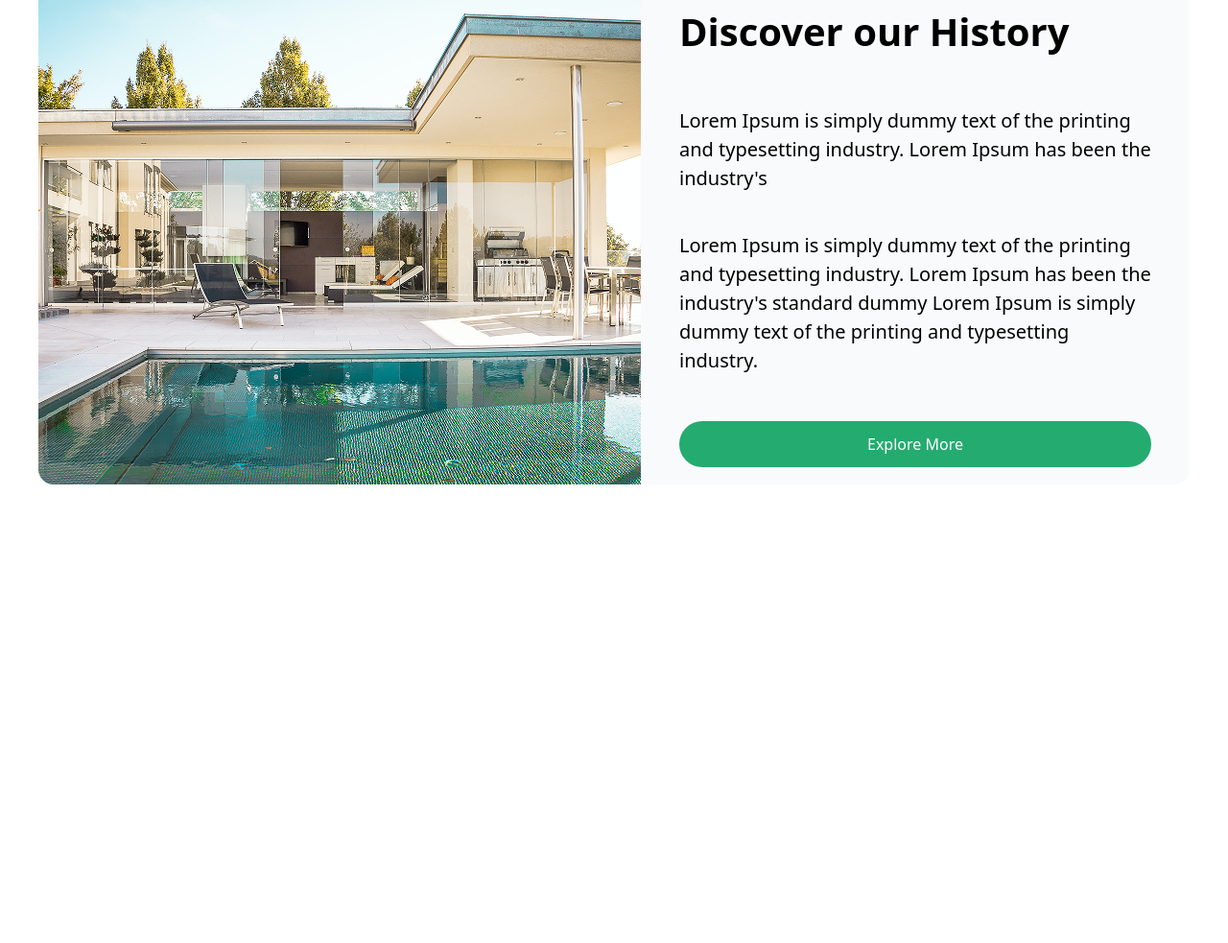
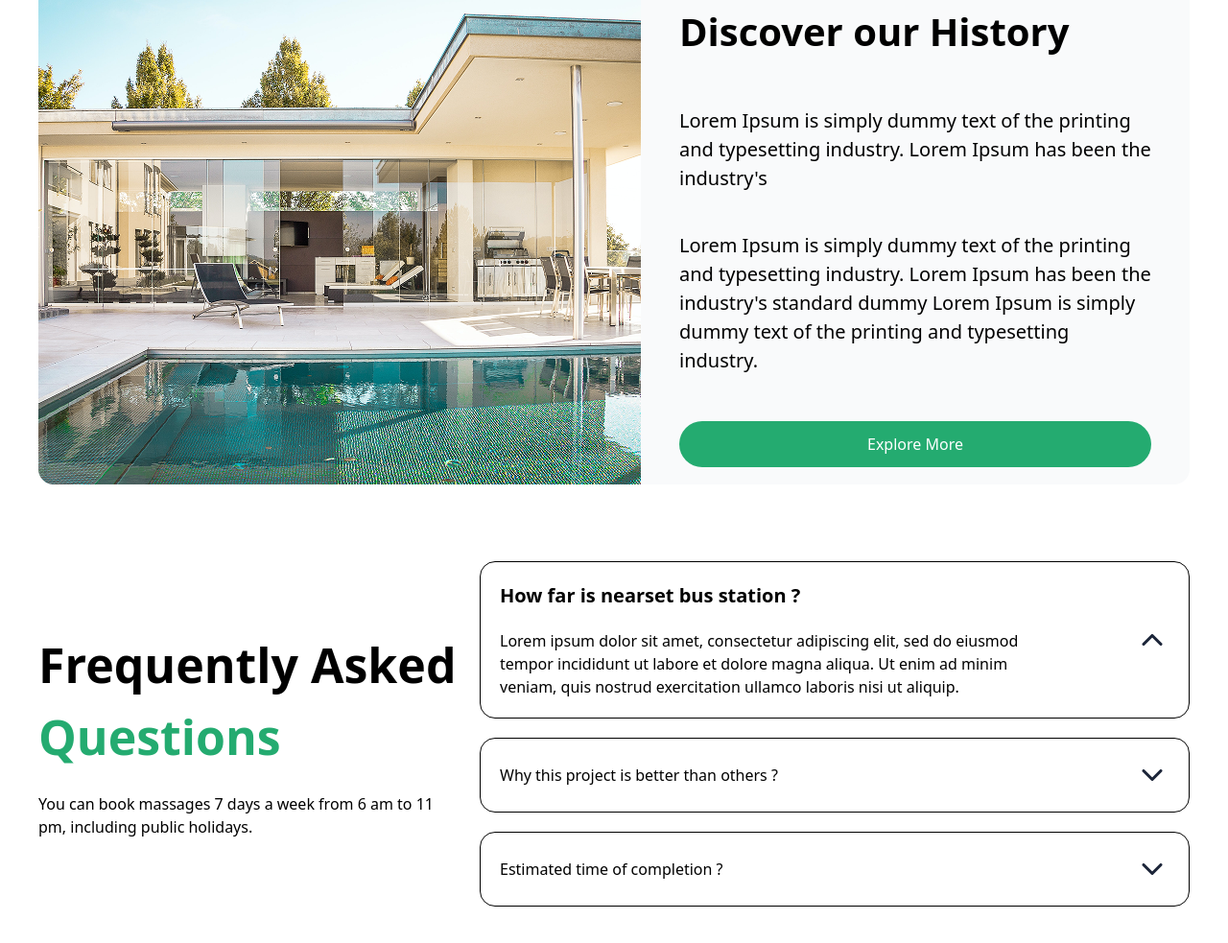
Before and after one commit to azizbekjonsanginov0606-cmd/Find_your_perfect_place_to_stay, a website: page src/index2.html in a window 1280 px wide. Shown: the part 1707-2690 px from the top of the page at 96% size. Before the commit the page ends 2292 px from the top, so only its background shows below. Drawn offline with nearby package versions, Linux system fonts and the light colour scheme; files that its build step writes are made by us from their sources.

Commit message:
section4 branch s2

```diff
--- a/src/index2.html
+++ b/src/index2.html
@@ -23,10 +23,16 @@
         </button></a>
       </nav>
       <section
-        class="lg:flex block items-center justify-between max-w-300 p-5 m-auto my-20"
+         class=" max-w-300 m-auto lg:flex gap-5 items-center justify-between my-20 p-5"
       >
+      <aside class="flex flex-col gap-5 items-end">
           <img class="" src="./img/image (1).png" alt="" />
-        <aside class="flex flex-col gap-5">
+          <div class="flex items-center gap-5">
+                    <img src="./img/Mask group (1).png" alt="">
+                    <img src="./img/Mask group (1).png" alt="">
+                </div>
+    </aside>
+        <aside class="flex flex-col gap-5 items-start">
           <p>London NW8 7JT England</p>
           <h1 class="text-[25px] font-bold mb-5">
             Danubius Hotel Regents Park
@@ -105,7 +111,7 @@
           </aside>
         </section>
         <section
-        class="lg:flex bg-gray-50 gap-10 items-center max-w-300 m-auto p-5 md:p-0 md:pr-10 rounded-2xl justify-between my-20"
+        class="max-w-300 m-auto flex flex-col lg:flex-row bg-gray-50 gap-10 items-center p-5 md:p-0 md:pr-10 rounded-2xl justify-between my-20"
       >
         <img src="./img/image (4).png" alt="" />
         <aside class="flex flex-col gap-5">
@@ -125,5 +131,46 @@
           </button>
         </aside>
       </section>
+      <section  class=" max-w-300 m-auto flex flex-col lg:flex-row gap-5 items-center justify-between p-5 md:p-0 my-20">
+        <aside class="flex flex-col gap-5">
+          <h1 class="lg:w-110 text-[50px] font-bold">
+            Frequently Asked <span class="text-[#24AB70]">Questions</span>
+          </h1>
+          <p>
+            You can book massages 7 days a week from 6 am to 11 <br class="hidden md:flex"/>
+            pm, including public holidays.
+          </p>
+        </aside>
+        <aside class="flex flex-col gap-5 ">
+          <aside
+            class="flex flex-col md:flex-row gap-30 items-center p-5 border rounded-2xl "
+          >
+            <aside>
+              <h1 class="text-[20px] font-bold mb-5">
+                How far is nearset bus station ?
+              </h1>
+              <p>
+                Lorem ipsum dolor sit amet, consectetur adipiscing elit, sed do
+                eiusmod tempor incididunt ut labore et dolore magna aliqua. Ut
+                enim ad minim veniam, quis nostrud exercitation ullamco laboris
+                nisi ut aliquip.
+              </p>
+            </aside>
+              <img src="./img/Group 10878.png" alt="" />
+          </aside>
+          <aside
+            class="flex gap-30 items-center p-5 border rounded-2xl justify-between"
+          >
+            <p>Why this project is better than others ?</p>
+            <img src="./img/Group 10872.png" alt="" />
+          </aside>
+          <aside
+            class="flex gap-30 items-center p-5 border rounded-2xl justify-between"
+          >
+            <p>Estimated time of completion ?</p>
+            <img src="./img/Group 10872.png" alt="" />
+          </aside>
+        </aside>
+      </section>
       </body>
       </html>
```
